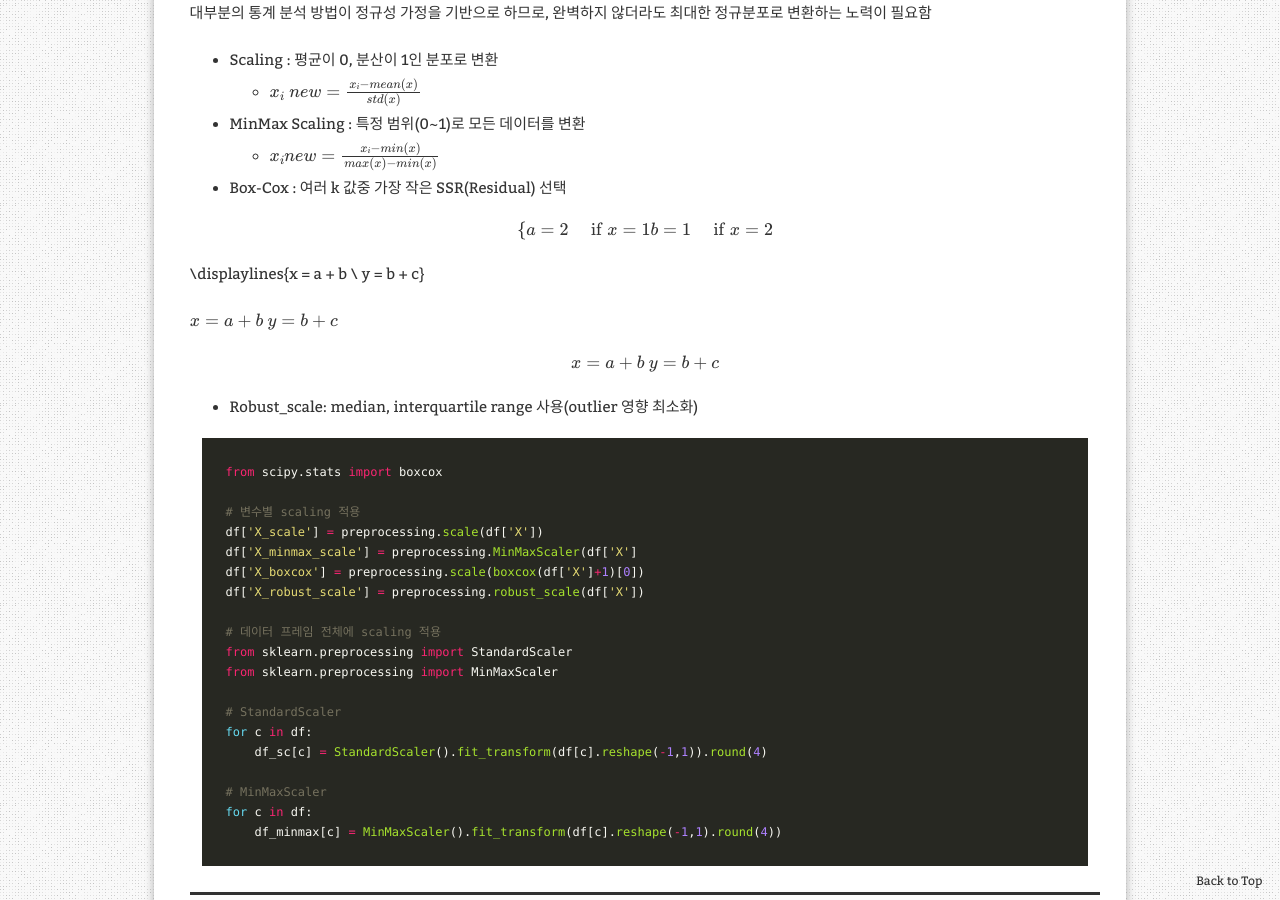
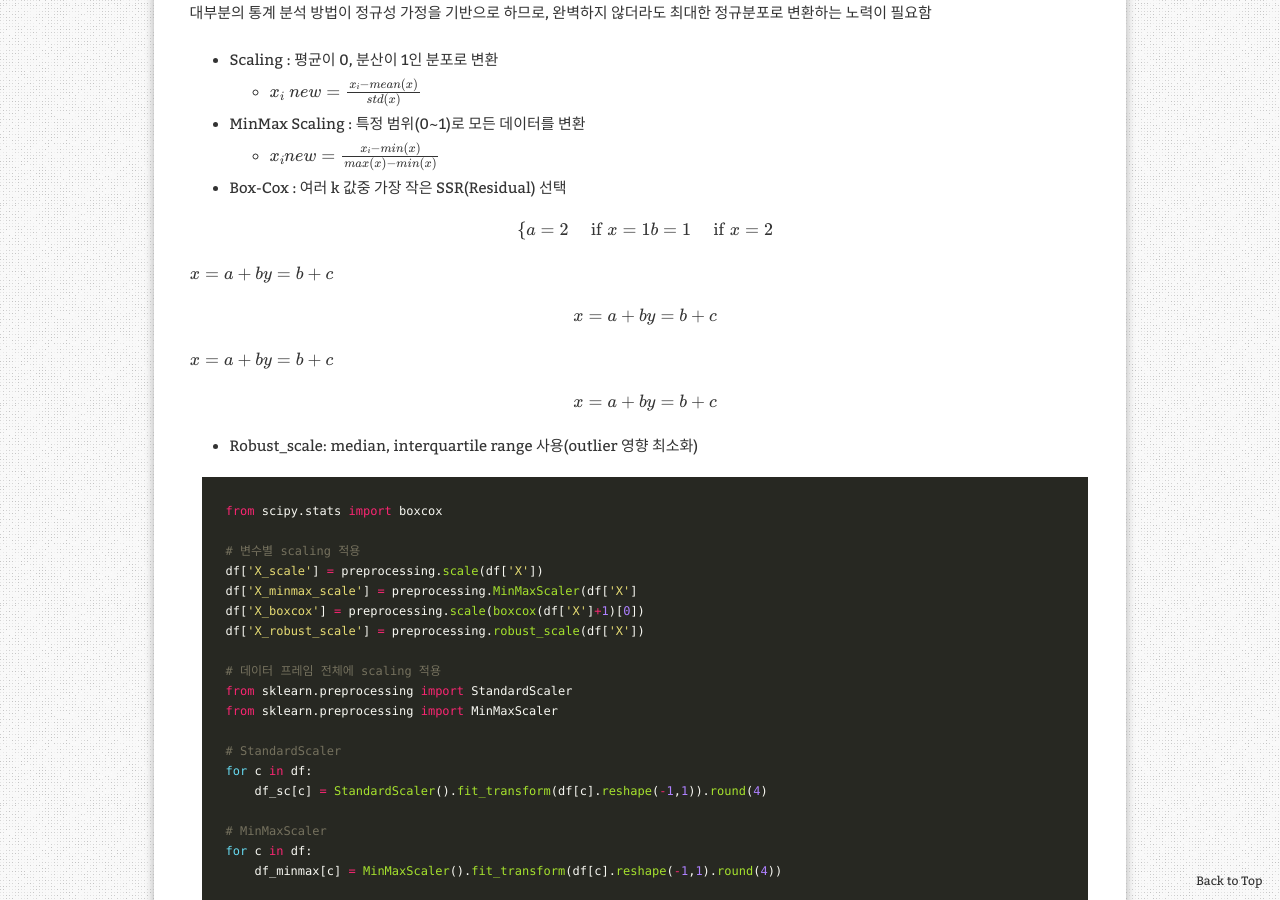
Before and after one commit to aristohyun/aristohyun.github.io, a Jekyll site: the page built from _posts/2021-07-08-Pre-Processing-data.md, in a window 1280 px wide and 900 px high, scrolled down 3595 px. Built offline with Jekyll 4.4.1, drawn with Linux system fonts in a browser that asks for light colours; formulas are drawn with MathJax 3; comment, search, counter and statistics services are not loaded.

Commit message:
Update 2021-07-08-Pre-Processing-data.md

```diff
--- a/_posts/2021-07-08-Pre-Processing-data.md
+++ b/_posts/2021-07-08-Pre-Processing-data.md
@@ -138,12 +138,17 @@ df_log = df.apply(lambda x: np.log(x+1))
 \end{cases}
 @
 
+$ \displaylines{x = a + b \\
+y = b + c} $
 
-\displaylines{x = a + b \\ y = b + c}
+@ \displaylines{x = a + b \\
+y = b + c} @
 
-$ \displaylines{x = a + b \\ y = b + c} $
+$ \displaylines{x = a + b <br/>
+y = b + c} $
 
-@ \displaylines{x = a + b \\ y = b + c} @
+@ \displaylines{x = a + b <br/>
+y = b + c} @
 
 - Robust_scale: median, interquartile range 사용(outlier 영향 최소화)
 
```
